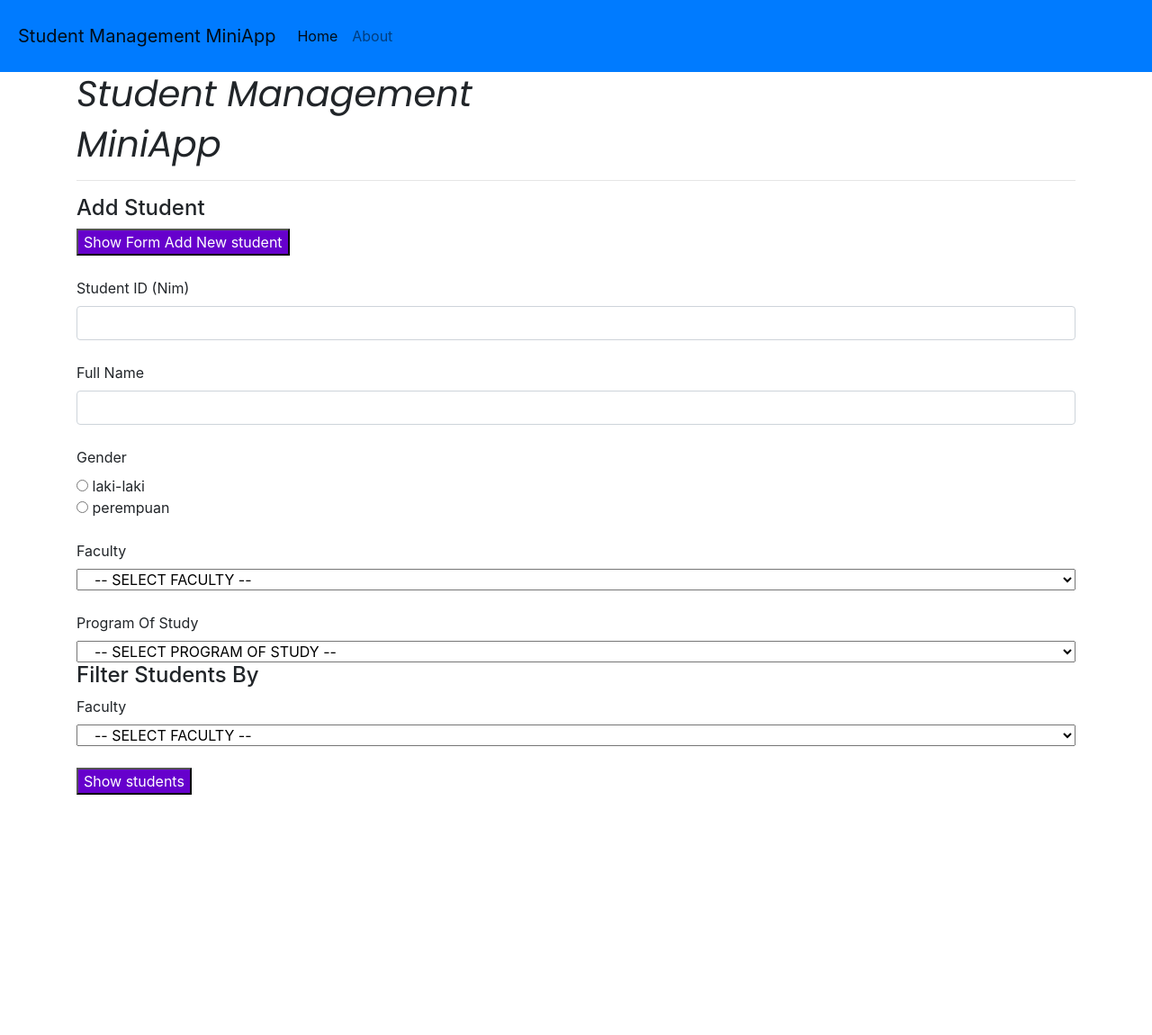
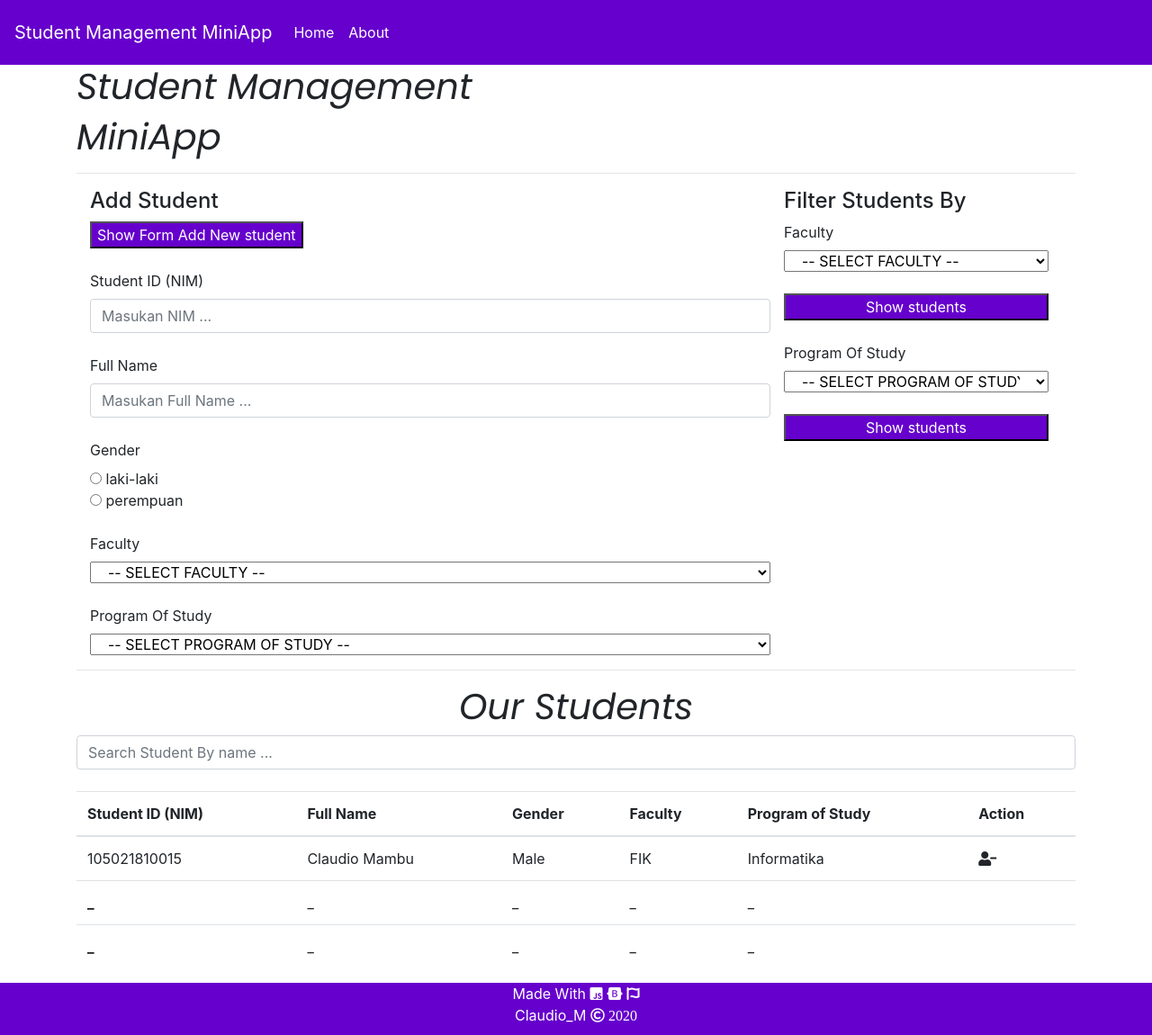
Before and after one commit to Claudiomambu/Mid-project1, a plain HTML site: page index.html in a window 1280 px wide. Shown: the whole page at 90% size. Before the commit the page ends 883 px from the top, so only its background shows below. Drawn offline with nearby package versions, Linux system fonts and the light colour scheme.

Commit message:
menyelesaikan tampilan Home

```diff
--- a/index.html
+++ b/index.html
@@ -6,47 +6,51 @@
     <link rel="stylesheet" href="https://cdn.jsdelivr.net/npm/bootstrap@4.5.3/dist/css/bootstrap.min.css" integrity="sha384-TX8t27EcRE3e/ihU7zmQxVncDAy5uIKz4rEkgIXeMed4M0jlfIDPvg6uqKI2xXr2" crossorigin="anonymous">
     <link rel="stylesheet" href="mid.css">
     <link href="https://fonts.googleapis.com/css2?family=Open+Sans+Condensed:wght@300&family=Poppins:ital@1&display=swap" rel="stylesheet">
+    <link rel="stylesheet" href="https://use.fontawesome.com/releases/v5.15.1/css/all.css">
     <title>Mid Project</title>
 </head>
 <body>
-    <header id ="main header" class="bg-primary text-white p-3 mb--4">
-        <div >
-            <nav class="navbar navbar-expand-lg navbar-light bg-primary p-1 mb--6">
-                <a class="navbar-brand" href="#">Student Management MiniApp</a>
+    <header id ="main header" class="text-white p-10 mb--4" >
+
+        <div class="warnaheader">
+            <nav class="navbar navbar-expand-lg navbar-light  p-3 mb--6">
+                <a class="navbar-brand text-white" href="#">Student Management MiniApp</a>
                 <button class="navbar-toggler" type="button" data-toggle="collapse" data-target="#navbarNav" aria-controls="navbarNav" aria-expanded="false" aria-label="Toggle navigation">
                   <span class="navbar-toggler-icon"></span>
                 </button>
-                <div class="collapse navbar-collapse" id="navbarNav">
+                <div class="collapse navbar-collapse" id="navbarNav" class="container">
                   <ul class="navbar-nav">
                     <li class="nav-item active">
-                      <a class="nav-link" href="#">Home <span class="sr-only">(current)</span></a>
+                      <a class="nav-link text-white" href="index.html">Home <span class="sr-only">(current)</span></a>
                     </li>
                     <li class="nav-item">
-                      <a class="nav-link" href="#">About</a>
+                      <a class="nav-link text-white" href="#">About</a>
         </div>
     </header>
 
     <div class="container">
-
-        <!--FORM KIRI-->
-        <div>
         <h1>Student Management</h1>
             <h1>MiniApp</h1>
             <hr>
+
+        <div class="display container">
+            <!--FORM KIRI-->
+            <div>
+
                 <h4>Add Student</h4>
                 <button type="button">Show Form Add New student</button>
                     <form>
                             <br>
-                    <label for="">Student ID (Nim)</label>
-                    <input type="text" class="form-control" name="fullName" id="fullName">
+                        <label for="nim">Student ID (NIM)</label>
+                        <input type="text" class="form-control" name="nim" id="nim" placeholder="Masukan NIM ...">
                             <br>
-                    <label for="">Full Name</label>
-                    <input type="text" class="form-control" name="nim" id="nim">
+                        <label for="fullName">Full Name</label>
+                        <input type="text" class="form-control" name="fullName" id="fullName" placeholder="Masukan Full Name ...">
                             <br>
-                    <label for="">Gender</label><br>
-                    <input type="radio" name="JK" id="idmu" value="L"> laki-laki
+                        <label for="gender">Gender</label><br>
+                        <input type="radio" name="JK" id="gender" value="L"> laki-laki
                             <br>
-                    <input type="radio" name="JK" id="idmu" value="P"> perempuan
+                        <input type="radio" name="JK" id="gender" value="P"> perempuan
                             <br><br>
                         <label >Faculty</label><br>
                         <select class="container">
@@ -70,7 +74,7 @@
             </div>
 
             <!--FORM KANAN-->
-        <div>
+            <div class="container">
                 <h4>Filter Students By</h4>
                 <form >
                     <label >Faculty</label>
@@ -86,13 +90,83 @@
                         <option value="asmik1">Fakultas Sekretari Manajemen Indonesia Klabat</option>
                         </select>
                         <br><br>
-                    <button type="button">Show students</button>
+                        <button type="button" class="container">Show students</button>
+                        <br><br>
+                        <label >Program Of Study</label>
+                        <select class="container">
+                            <option value="">-- SELECT PROGRAM OF STUDY --</option>
+                        </select><br><br>
+                        <button type="button" class="container">Show students</button>
 
 
                 </form>
             </div>
         </div>
+    </div>
 
+    <div class="container">
+        <hr>
+    </div>
 
+    <div class="container">
+        <h1>
+            <center>
+                Our Students  <!--OUR STUDENTS TEXT-->
+            </center>
+        </h1>
+    </div>
+
+    <div class="container">
+        <input type="text" class="form-control" placeholder="Search Student By name ...">
+        <br>
+    </div>
+
+    <div class="container">
+        <table class="table">
+            <thead>
+              <tr>
+                <th scope="col">Student ID (NIM)</th>
+                <th scope="col">Full Name</th>
+                <th scope="col">Gender</th>
+                <th scope="col">Faculty</th>
+                <th scope="col">Program of Study</th>
+                <th scope="col">Action</th>
+              </tr>
+            </thead>
+            <tbody>
+              <tr>
+                <td>105021810015</td>
+                <td>Claudio Mambu</td>
+                <td>Male</td>
+                <td>FIK</td>
+                <td>Informatika</td>
+                <td><i class="fas fa-user-minus"></i></td>
+              </tr>
+              <tr>
+                <th>_</th>
+                <td>_</td>
+                <td>_</td>
+                <td>_</td>
+                <td>_</td>
+                <td></td>
+              </tr>
+              <tr>
+                <th>_</th>
+                <td>_</td>
+                <td>_</td>
+                <td>_</td>
+                <td>_</td>
+                <td></td>
+              </tr>
+
+            </tbody>
+          </table>
+
+    </div>
+
+    <footer class="Home" class="container">
+        <p class="mb-0">Made With <i class="fab fa-js-square"></i> <i class="fab fa-bootstrap"></i> <i class="fab fa-font-awesome-flag"></i><br>
+            Claudio_M <i class="far fa-copyright"> 2020</i></p>
+    </footer>
 </body>
 </html>
--- a/mid.css
+++ b/mid.css
@@ -1,3 +1,7 @@
+.warnaheader{
+    background-color: #6600CC;
+    color: white;
+}
 h1{
     font-family: 'Open Sans Condensed', sans-serif;
     font-family: 'Poppins', sans-serif
@@ -7,3 +11,13 @@ button{
     background-color:#6600CC;
     color : white;
 }
+.display{
+    display:grid;
+    grid-template-columns: 70% 30%;
+}
+.Home{
+    background-color: #6600CC;
+    text-align: center;
+    color: white;
+    height: 58px;
+}
```
Also changed, not shown: 1 other file. Lines whose indentation alone changed are shown as unchanged.
